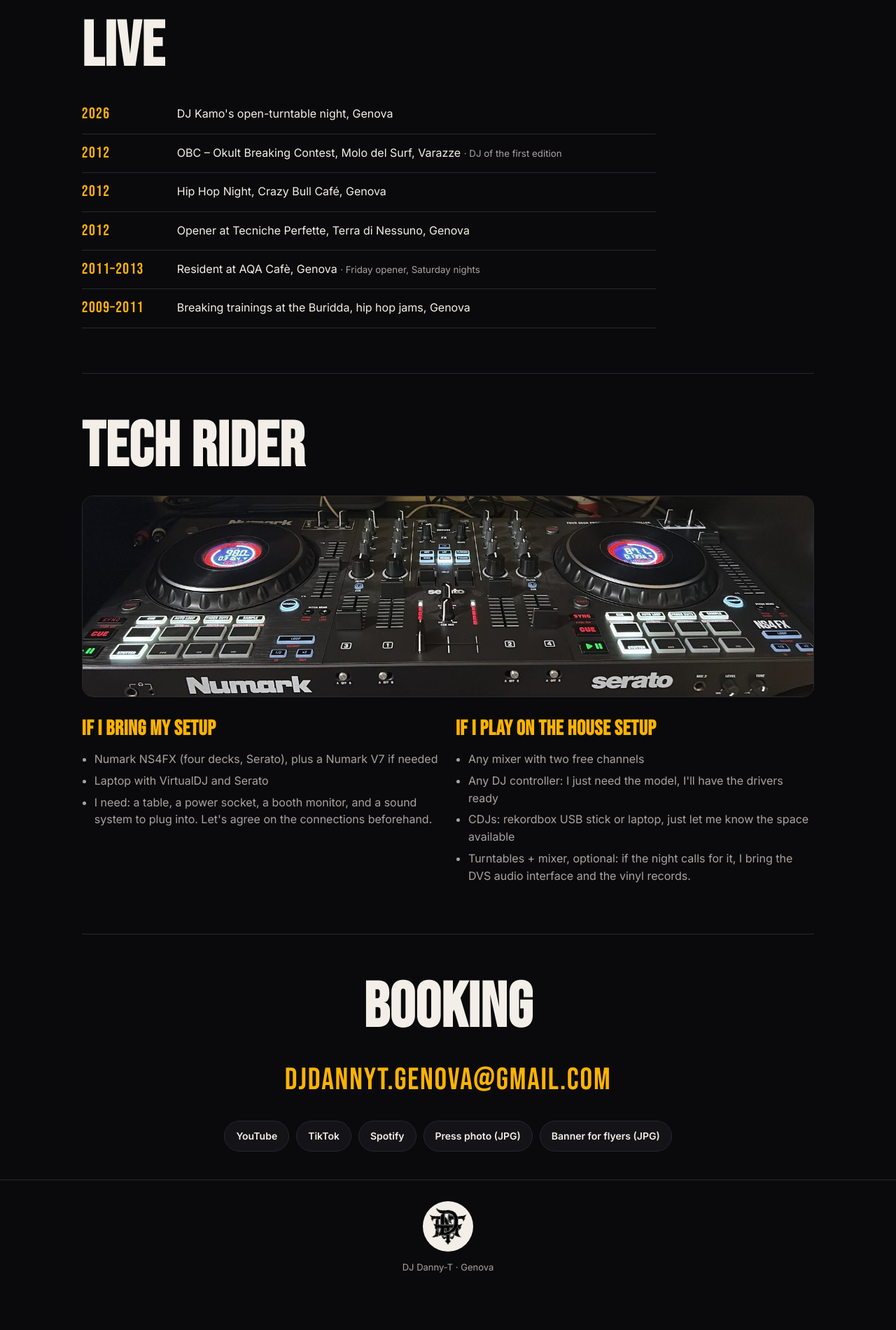
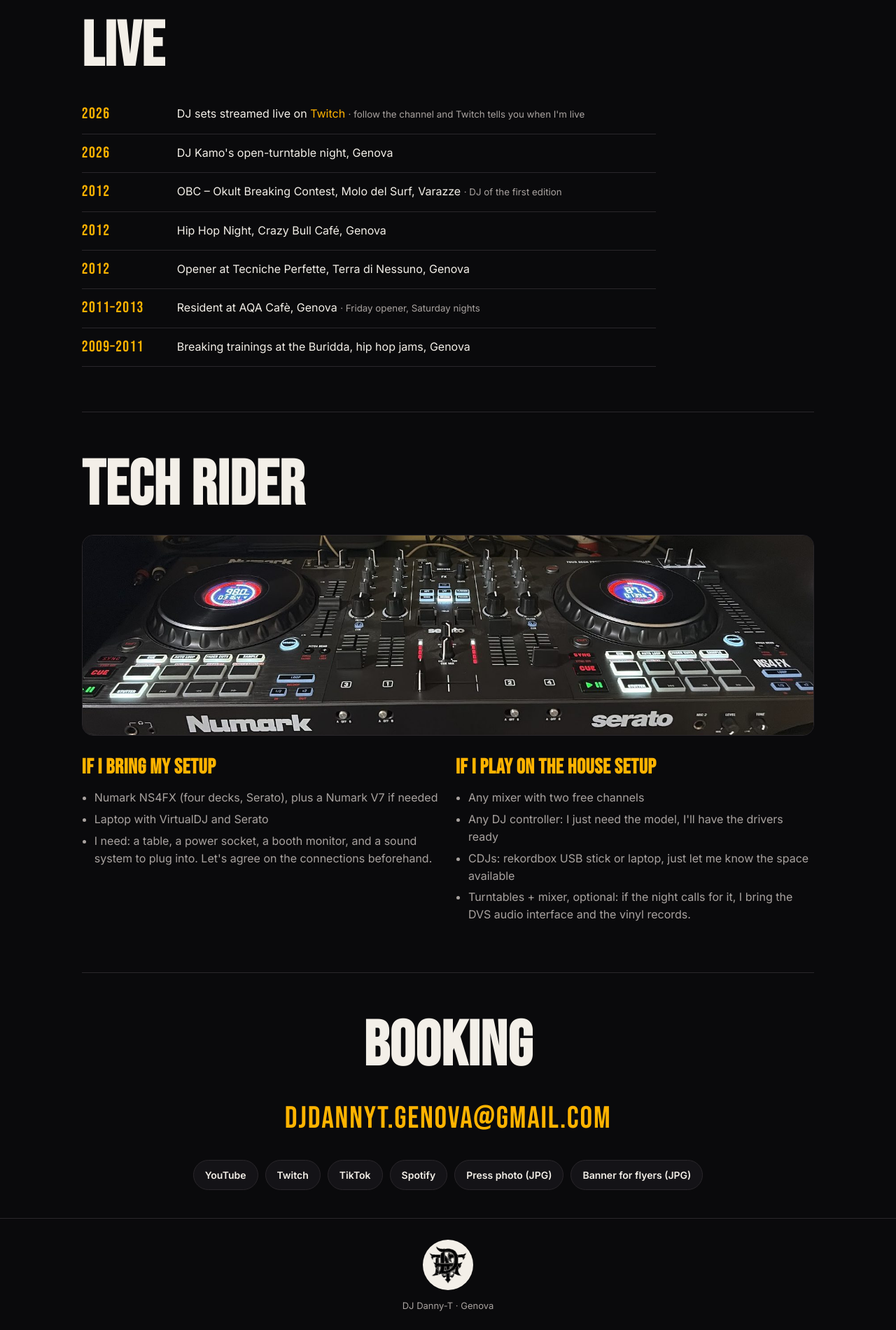
Before and after one commit to Hyperwindmill/djdannyt, a plain HTML site: page index.html in a window 1280 px wide. Shown: the part 3366-5266 px from the top of the page at 70% size. Before the commit the page ends 5226 px from the top, so only its background shows below. Drawn offline with Linux system fonts and the light colour scheme.

Commit message:
Live: Twitch channel on top, chip in Booking
Co-Authored-By: Claude Opus 5.5 <noreply@anthropic.com>

```diff
--- a/index.html
+++ b/index.html
@@ -702,6 +702,22 @@
           <li>
             <b>2026</b
             ><span
+              >DJ sets streamed live on
+              <a
+                href="https://www.twitch.tv/djdannytge"
+                target="_blank"
+                rel="noopener"
+                >Twitch</a
+              >
+              <small
+                >· follow the channel and Twitch tells you when I'm
+                live</small
+              ></span
+            >
+          </li>
+          <li>
+            <b>2026</b
+            ><span
               >DJ Kamo's open-turntable night, Genova</span
             >
           </li>
@@ -809,6 +825,13 @@
           >
           <a
             class="chip"
+            href="https://www.twitch.tv/djdannytge"
+            target="_blank"
+            rel="noopener"
+            >Twitch</a
+          >
+          <a
+            class="chip"
             href="https://www.tiktok.com/@djdannyt88"
             target="_blank"
             rel="noopener"
```
Also changed, not shown: it/index.html (+23 -0 lines), src/index.html (+24 -0 lines).
